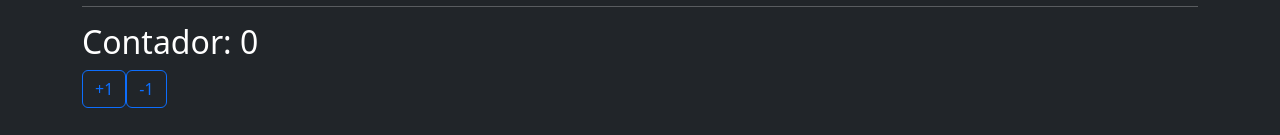
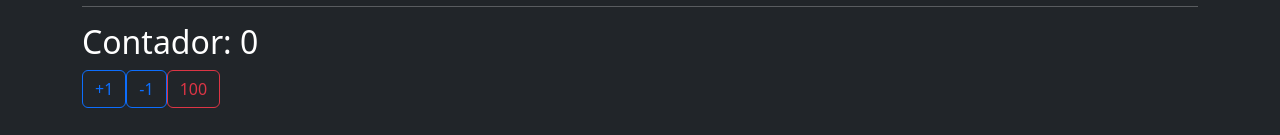
Before and after one commit to MSiestoGarabana/react-typescript, a React (Create React App) app: page / in a window 1280 px wide. Shown: the part 662-797 px from the top of the page. Built offline with nearby package versions, Linux system fonts and the light colour scheme.

Commit message:
implementing "custom" actionType, involving payload

```diff
--- a/src/Components/ContadorRed.tsx
+++ b/src/Components/ContadorRed.tsx
@@ -1,3 +1,4 @@
+
 import { useReducer } from "react"
 const initialState = {
     contador:0,
@@ -6,6 +7,7 @@ const initialState = {
 type ActionType =
      | { type: 'incrementar' }
      | { type: 'reducir'}
+     | { type: 'custom', payload: number};
 
 
 
@@ -23,6 +25,11 @@ const contadorReducer = ( state: typeof initialState, action: ActionType ) => {
                     ...state,
                     contador: state.contador - 1
                 }
+            case 'custom':
+                return {
+                    ...state,
+                    contador: action.payload
+                }
         default:
             return state;
     }
@@ -30,10 +37,10 @@ const contadorReducer = ( state: typeof initialState, action: ActionType ) => {
 
 export const ContadorRed = () => {
 
-    const [contadorState, dispatch] = useReducer(contadorReducer, initialState)
+    const [{ contador }, dispatch] = useReducer(contadorReducer, initialState)
   return (
     <>
-      <h2>Contador: {contadorState.contador}</h2>
+      <h2>Contador: { contador }</h2>
       <button className="btn btn-outline-primary" onClick={() => dispatch({ type : 'incrementar'})}>
         +1
       </button>
@@ -41,6 +48,10 @@ export const ContadorRed = () => {
       <button className="btn btn-outline-primary" onClick={() => dispatch({ type : 'reducir'})}>
         -1
       </button>
+
+      <button className="btn btn-outline-danger" onClick={() => dispatch({ type : 'custom', payload: 100})}>
+        100
+      </button>
     </>
   )
 }
```
